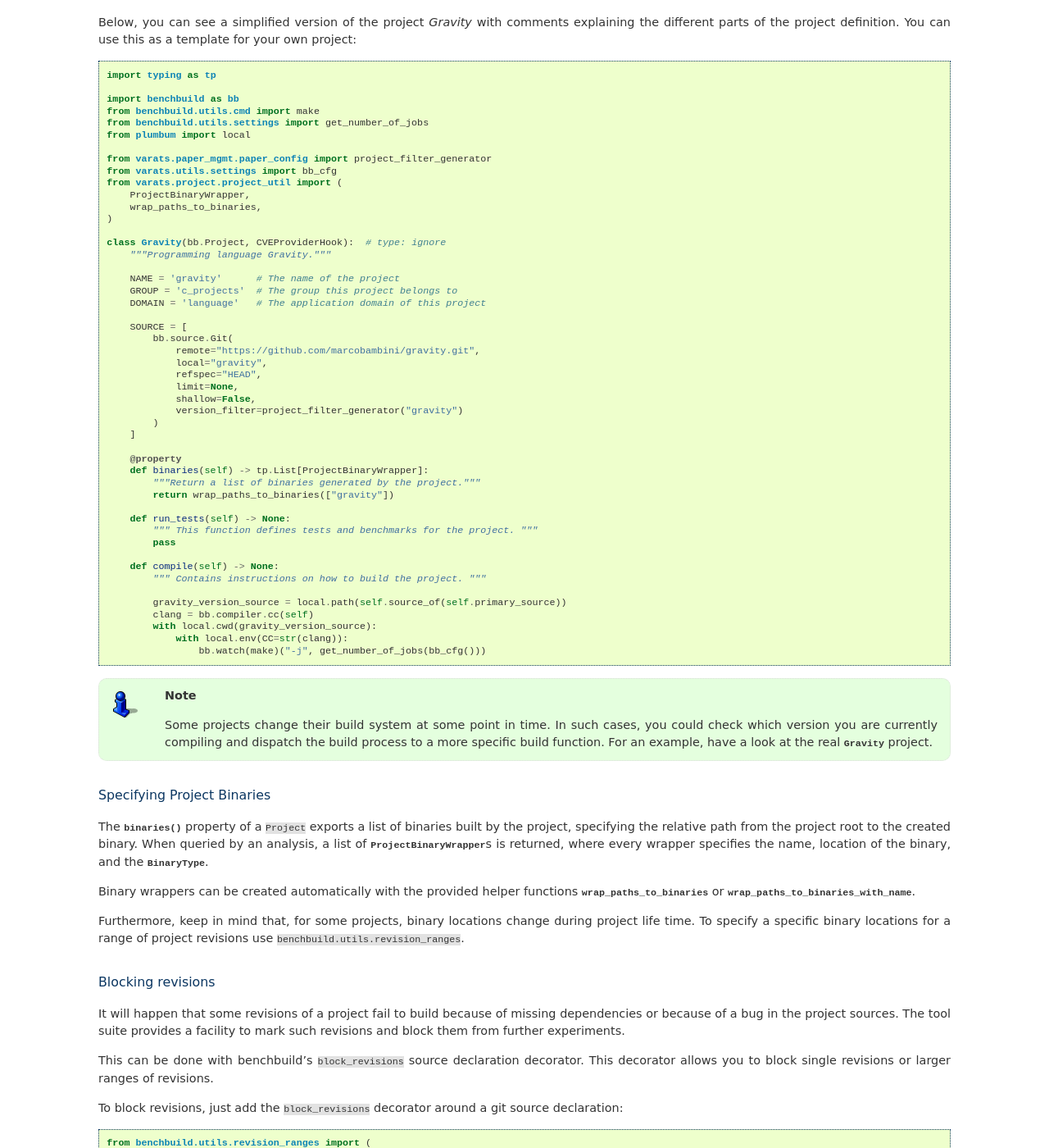
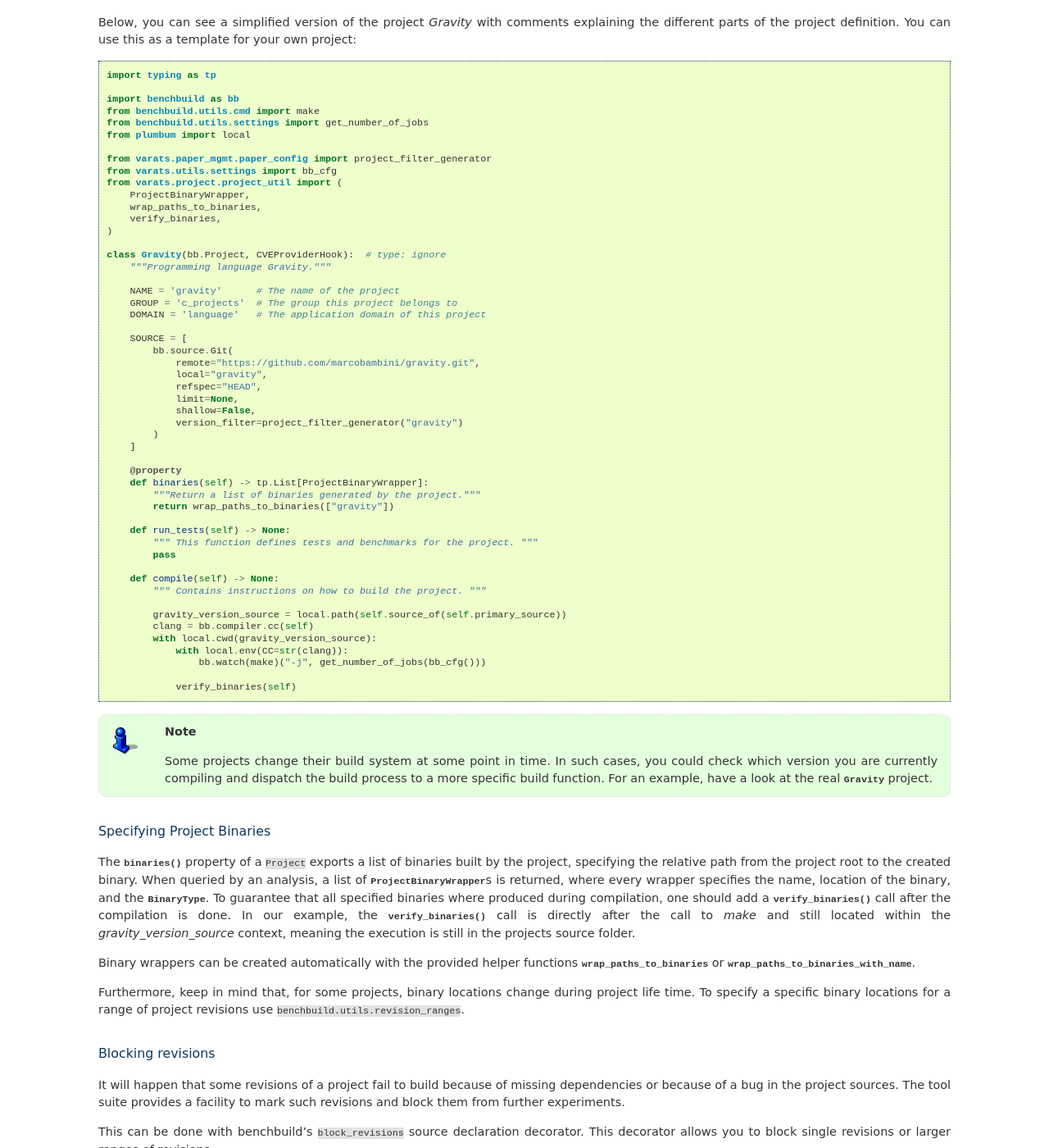
Before and after one commit to se-sic/VaRA-Tool-Suite, a Sphinx documentation site: the page built from docs/source/vara-ts-api/projects.rst, in a window 1280 px wide and 1400 px high, scrolled down 389 px. Shown: the whole window at 82% size. Built offline with Sphinx 7.4.7, drawn with Linux system fonts in a browser that asks for light colours; the version number could not be read and is left out.

Commit message:
Add docs

```diff
--- a/docs/source/vara-ts-api/projects.rst
+++ b/docs/source/vara-ts-api/projects.rst
@@ -34,6 +34,7 @@ template for your own project::
     from varats.project.project_util import (
         ProjectBinaryWrapper,
         wrap_paths_to_binaries,
+        verify_binaries,
     )
 
     class Gravity(bb.Project, CVEProviderHook):  # type: ignore
@@ -72,6 +73,8 @@ template for your own project::
                 with local.env(CC=str(clang)):
                     bb.watch(make)("-j", get_number_of_jobs(bb_cfg()))
 
+                verify_binaries(self)
+
 
 .. note::
 
@@ -92,6 +95,13 @@ an analysis, a list of
 :class:`~varats.project.project_util.ProjectBinaryWrapper`\ s is returned,
 where every wrapper specifies the name, location of the binary, and the
 :class:`~varats.project.project_util.BinaryType`.
+To guarantee that all specified binaries where produced during compilation, one
+should add a :func:`~varats.project.project_util.verify_binaries` call after
+the compilation is done.
+In our example, the :func:`~varats.project.project_util.verify_binaries` call
+is directly after the call to `make` and still located within the
+`gravity_version_source` context, meaning the execution is still in the
+projects source folder.
 
 Binary wrappers can be created automatically with the provided helper functions
 :class:`~varats.project.project_util.wrap_paths_to_binaries` or
```
